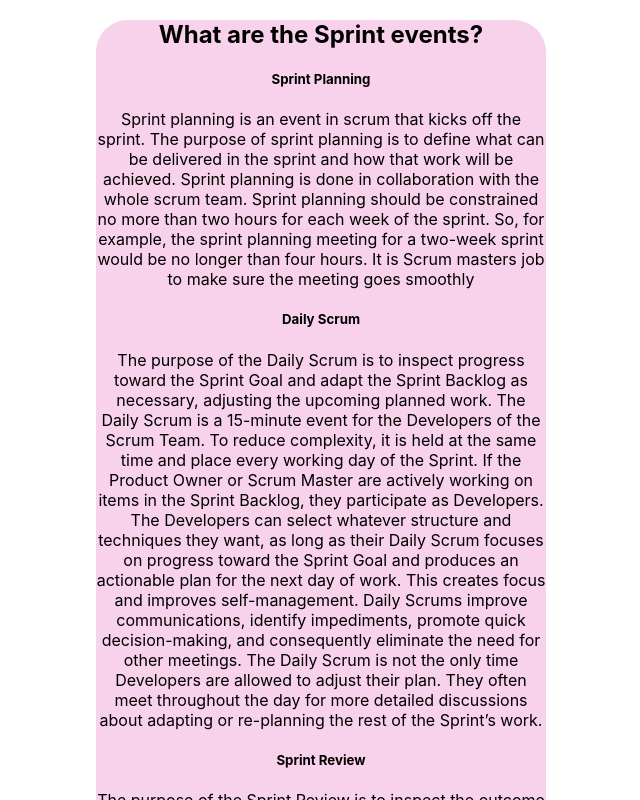
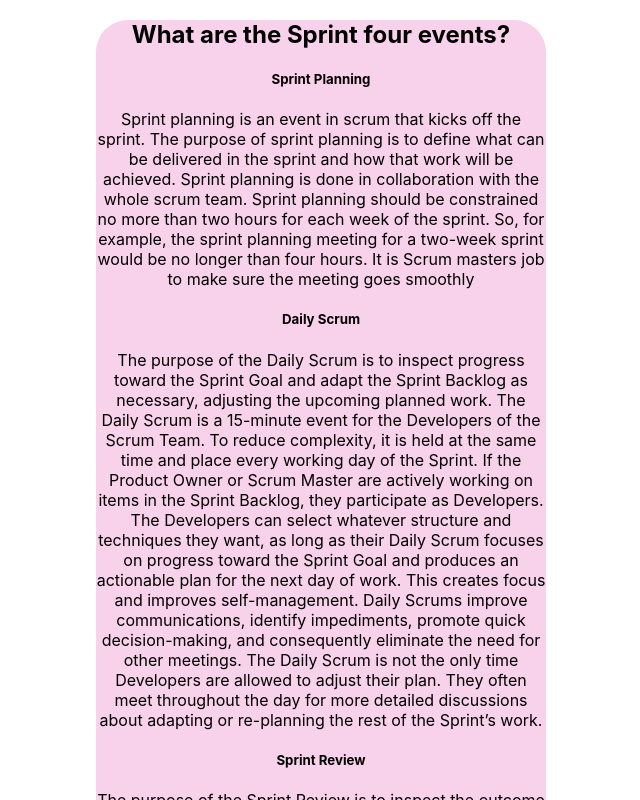
Before and after one commit to tyl26/Agila-metoder-projekt-, a React (Create React App) app in the folder agila-metoder-projekt/: page /fourEvents in a window 1280 px wide. Shown: the top 800 px of the page, without its empty margins (319-959 px from the left). Built offline with nearby package versions, Linux system fonts and the light colour scheme.

Commit message:
#7 four events

```diff
--- a/agila-metoder-projekt/src/components/FourEvents.jsx
+++ b/agila-metoder-projekt/src/components/FourEvents.jsx
@@ -1,7 +1,7 @@
 function Events() {
     return (
         <section>
-            <h1> What are the Sprint events?</h1>
+            <h1> What are the Sprint four events?</h1>
 
             <h5>Sprint Planning</h5>
             <p>Sprint planning is an event in scrum that kicks off the sprint.
```
